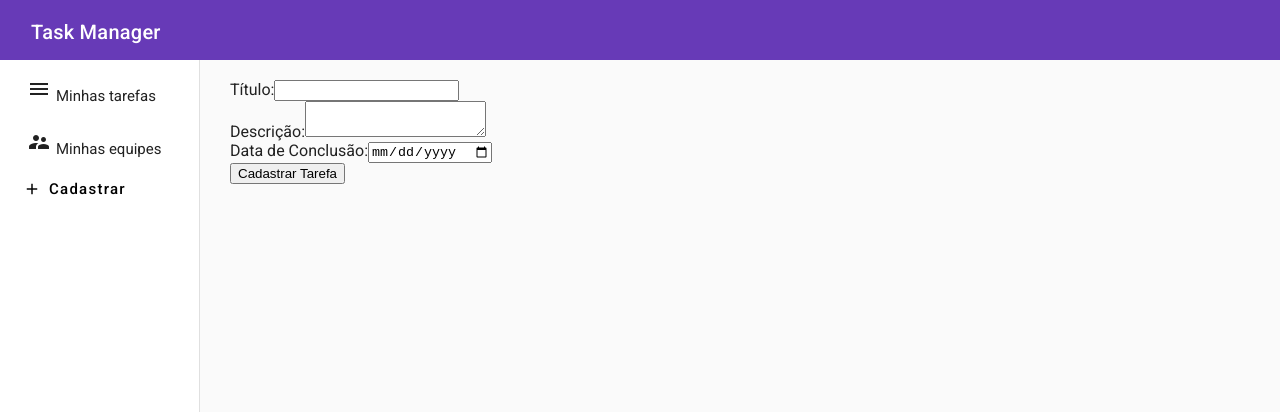
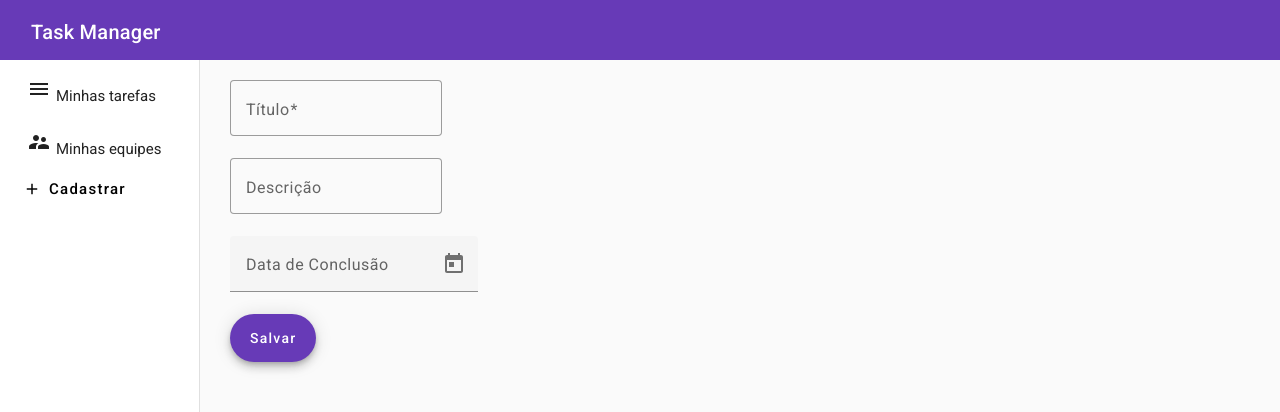
Before and after one commit to ritadecassiads/task_angular, an Angular app in the folder task-front/: page /pages/tarefa/cadastrar in a window 1280 px wide. Shown: the top 412 px of the page. Built offline with nearby package versions, Linux system fonts and the light colour scheme.

Commit message:
inclusao da service

```diff
--- a/task-front/src/app/app-routing.module.ts
+++ b/task-front/src/app/app-routing.module.ts
@@ -18,6 +18,10 @@ const routes: Routes = [
     component: TarefaCadastrarComponent
   },
   {
+    path: "pages/tarefa/editar/:id",
+    component: TarefaCadastrarComponent
+  },
+  {
     path: "pages/equipe/listar",
     component: EquipeListarComponent
   }
--- a/task-front/src/app/pages/tarefa/tarefa-cadastrar/tarefa-cadastrar.component.html
+++ b/task-front/src/app/pages/tarefa/tarefa-cadastrar/tarefa-cadastrar.component.html
@@ -1,18 +1,29 @@
-<form (ngSubmit)="cadastrarTarefa(tarefa)" class="cadastro-tarefa">
-    <div>
-      <label for="titulo">Título:</label>
-      <input type="text" id="titulo" name="titulo" required [(ngModel)]="tarefa.titulo">
-    </div>
+<div class="cadastro-tarefa">
 
-    <div>
-      <label for="descricao">Descrição:</label>
-      <textarea id="descricao" name="descricao" required [(ngModel)]="tarefa.descricao"></textarea>
-    </div>
+  <div>
+    <mat-form-field appearance="outline">
+      <mat-label>Título</mat-label>
+      <input matInput name="titulo" required [(ngModel)]="tarefa.titulo" placeholder="Placeholder">
+    </mat-form-field>
+  </div>
 
-    <div>
-      <label for="concluirEm">Data de Conclusão:</label>
-      <input type="date" id="concluirEm" name="concluirEm" required [(ngModel)]="tarefa.concluirEm">
-    </div>
+  <div>
+    <mat-form-field appearance="outline">
+      <mat-label>Descrição</mat-label>
+      <input matInput name="titulo" name="descricao" [(ngModel)]="tarefa.descricao" placeholder="Placeholder">
+    </mat-form-field>
+  </div>
 
-    <button type="submit">Cadastrar Tarefa</button>
-</form>
+  <mat-form-field>
+    <mat-label>Data de Conclusão</mat-label>
+    <input matInput [matDatepicker]="picker" name="concluirEm" [(ngModel)]="tarefa.concluirEm">
+    <mat-datepicker-toggle matIconSuffix [for]="picker"></mat-datepicker-toggle>
+    <mat-datepicker #picker></mat-datepicker>
+  </mat-form-field>
+
+  <div>
+    <button mat-fab extended color="primary" routerLink="" (click)="salvarTarefa()" type="submit">
+      {{ tarefa.tarefaId ? 'Editar' : 'Salvar' }}
+    </button>
+  </div>
+</div>
--- a/task-front/src/app/pages/tarefa/tarefa-cadastrar/tarefa-cadastrar.component.ts
+++ b/task-front/src/app/pages/tarefa/tarefa-cadastrar/tarefa-cadastrar.component.ts
@@ -1,6 +1,7 @@
-import { HttpClient } from "@angular/common/http";
 import { Component } from "@angular/core";
 import { Tarefa } from "src/app/models/tarefa.model";
+import { TarefaService } from "src/app/services/tarefa.service";
+import { ActivatedRoute } from "@angular/router";
 
 @Component({
   selector: "app-tarefa-cadastrar",
@@ -8,7 +9,7 @@ import { Tarefa } from "src/app/models/tarefa.model";
   styleUrls: ["./tarefa-cadastrar.component.css"],
 })
 export class TarefaCadastrarComponent {
-  constructor(private client: HttpClient) {}
+  constructor(private tarefaService: TarefaService, private route: ActivatedRoute) {}
 
   tarefa: Tarefa = {
     titulo: "",
@@ -16,29 +17,63 @@ export class TarefaCadastrarComponent {
     concluirEm: undefined,
   };
 
-  cadastrarTarefa(tarefa: Tarefa) {
-    const apiUrl = "https://localhost:7213/tarefa/cadastrar";
-    this.validaData();
+  ngOnInit() {
+    this.route.params.subscribe((params) => {
+      // pego o id que vem na url para edição
+      const tarefaId = +params["id"];
+      if (tarefaId) {
+        console.log("ID da tarefa:", tarefaId);
 
-    this.client.post(apiUrl, tarefa).subscribe({
-      next: (response) => {
-        alert("Tarefa cadastrada com sucesso!")
-        console.log("Tarefa cadastrada com sucesso!", response);
-        // Adicione qualquer outra lógica que você deseja após o cadastro
-      },
-      error: (error) => {
-        console.error("Erro ao cadastrar tarefa:", error);
-        // Adicione tratamento de erro, se necessário
-      },
+        // busco a tarefa para preencher os campos
+        this.buscarTarefaPorId(tarefaId);
+      }
     });
   }
 
-  validaData() {
-    // se o campo "concluirEm" estiver vazio, defino a data daqui a 7 dias
-    if (!this.tarefa.concluirEm) {
-      const dataDaquiA7Dias = new Date();
-      dataDaquiA7Dias.setDate(dataDaquiA7Dias.getDate() + 7);
-      this.tarefa.concluirEm = dataDaquiA7Dias;
+  buscarTarefaPorId(tarefaId: number) {
+    this.tarefaService.getTarefaPorId(tarefaId).subscribe((tarefa) => {
+      this.tarefa = tarefa;
+    });
+  }
+
+  salvarTarefa() {
+    if (this.tarefa.titulo === "") {
+      alert("Não foi possivel cadastrar tarefa!");
+    } else {
+      if (this.tarefa.tarefaId == null) {
+        try {
+          if (this.tarefa.concluirEm != null) {
+            this.formataData(this.tarefa.concluirEm);
+          }
+          this.tarefaService.salvarTarefa(this.tarefa);
+          alert("Tarefa salva com sucesso!");
+        } catch (error) {
+          console.log("Erro ao salvar tarefa: ", error);
+          alert("Ocorreu um erro ao salvar tarefa!");
+        }
+      } else {
+        this.editarTarefa();
+      }
     }
   }
+
+  editarTarefa() {
+    try {
+      this.tarefaService.editarTarefa(this.tarefa);
+      alert("Tarefa editada com sucesso!");
+    } catch (error) {
+      console.log("Erro ao editar tarefa: ", error);
+      alert("Ocorreu um erro ao editar tarefa!");
+    }
+  }
+
+  formataData(date: Date) {
+    const data = new Date(date);
+    const timezoneOffset = data.getTimezoneOffset();
+    const dataUTC = new Date(data.getTime() + timezoneOffset * 60 * 1000);
+    const dataFormatada = dataUTC.toISOString();
+    this.tarefa.concluirEm = new Date(dataFormatada);
+
+    console.log("converteu a data", this.tarefa.concluirEm);
+  }
 }
--- a/task-front/src/app/pages/tarefa/tarefa-listar/tarefa-listar.component.html
+++ b/task-front/src/app/pages/tarefa/tarefa-listar/tarefa-listar.component.html
@@ -3,11 +3,18 @@
         <mat-card>
             <mat-card-header>
                 <mat-card-title>{{ tarefa.titulo }}</mat-card-title>
-                <mat-card-subtitle>{{ tarefa.descricao }}</mat-card-subtitle>
+                <mat-card-subtitle *ngIf="tarefa.descricao != ''">
+                    Descrição: {{ tarefa.descricao }}
+                </mat-card-subtitle>
+                <mat-card-subtitle *ngIf="tarefa.concluirEm != null" >
+                    Concluir em: {{ tarefa.concluirEm | date : "dd/MM/yyyy"}}
+                </mat-card-subtitle>
             </mat-card-header>
 
             <mat-card-actions align="end">
-                <button mat-button>EDIT</button>
+                <button mat-button [routerLink]="['/pages/tarefa/editar', tarefa.tarefaId]">
+                    <mat-icon class="mat-primary">edit</mat-icon>
+                </button>
                 <button color="primary" mat-button (click)="excluirTarefa(tarefa.tarefaId)">
                     <mat-icon role="img" class="mat-icon notranslate material-icons mat-ligature-font"
                         data-mat-icon-type="font">delete</mat-icon>
--- a/task-front/src/app/pages/tarefa/tarefa-listar/tarefa-listar.component.ts
+++ b/task-front/src/app/pages/tarefa/tarefa-listar/tarefa-listar.component.ts
@@ -1,6 +1,7 @@
 import { HttpClient, HttpErrorResponse } from "@angular/common/http";
 import { Component, OnInit } from "@angular/core";
 import { Tarefa } from "src/app/models/tarefa.model";
+import { TarefaService } from "src/app/services/tarefa.service";
 
 @Component({
   selector: "app-tarefa-listar",
@@ -8,22 +9,17 @@ import { Tarefa } from "src/app/models/tarefa.model";
   styleUrls: ["./tarefa-listar.component.css"],
 })
 export class TarefaListarComponent implements OnInit {
-  constructor(private client: HttpClient) {
-    // sempre utilizar o HttpClient para fazer requisições e utilizar ele no construtor
-  }
+  constructor(private client: HttpClient, private tarefaService: TarefaService) { }
 
-  tarefas: Tarefa[] = []; // Variável para armazenar as tarefas da API e se comunicar com o html
+  tarefas: Tarefa[] = [];
 
   ngOnInit(): void {
-    // automaticamente carregado sempre que o componente for renderizado
-
-    // ja digo que o get vai retornar um array de Tarefa
     this.client
       .get<Tarefa[]>("https://localhost:7213/tarefa/listar")
       .subscribe({
         //
         next: (tarefas) => {
-          this.tarefas = tarefas; // Armazena as tarefas recebidos na variavel que vai pro html
+          this.tarefas = tarefas;
           console.table(tarefas);
         },
         error: (error: HttpErrorResponse) => {
@@ -32,22 +28,15 @@ export class TarefaListarComponent implements OnInit {
       });
   }
 
-  editarTarefa(tarefa: Tarefa, id?: number){
-
-  }
-
   excluirTarefa(id?: number) {
-    const apiUrl = `https://localhost:7213/tarefa/deletar/${id}`; // Substitua pela URL correta da sua API
-
-    this.client.delete(apiUrl).subscribe(
-        (response) => {
-          alert("Item excluído com sucesso");
-          // Adicione qualquer lógica adicional após a exclusão
-        },
-        (error) => {
-          console.error("Erro ao excluir o item", error);
-          // Adicione tratamento de erro, se necessário
-        }
-      );
+    try {
+      if (id != null) {
+        this.tarefaService.excluirTarefa(id);
+        alert("Tarefa excluida com sucesso!")
+        window.location.reload();
+      }
+    } catch (error) {
+      alert("Ocorreu um erro ao excluir a tarefa")
+    }
   }
 }
--- /dev/null
+++ b/task-front/src/app/services/tarefa.service.ts
@@ -0,0 +1,79 @@
+import { Tarefa } from "src/app/models/tarefa.model";
+import { HttpClient } from "@angular/common/http";
+import { Injectable, OnInit } from "@angular/core";
+
+@Injectable({
+  providedIn: "root",
+})
+export class TarefaService {
+  constructor(private client: HttpClient) {}
+
+  private apiUrl = "https://localhost:7213/tarefa";
+  public tarefas: Tarefa[] = [];
+
+  salvarTarefa(tarefa: Tarefa) {
+    this.setaDataDaquiASeteDias(tarefa);
+
+    this.client.post(`${this.apiUrl}/cadastrar`, tarefa).subscribe({
+      next: (response) => {
+        console.log("Serviço: Tarefa cadastrada!", response);
+      },
+      error: (error) => {
+        console.error("Erro ao cadastrar tarefa:", error);
+      },
+    });
+  }
+
+  listarTarefas(): Tarefa[] {
+    this.client.get<Tarefa[]>(`${this.apiUrl}/listar`).subscribe({
+      next: (tarefas) => {
+        console.table(tarefas);
+        this.tarefas = tarefas;
+      },
+      error: (error) => {
+        console.error("Ocorreu um erro ao listar as tarefas:", error);
+        return error;
+      },
+    });
+    return this.tarefas;
+  }
+
+  editarTarefa(tarefa: Tarefa) {
+    this.client
+      .put(`${this.apiUrl}/atualizar/${tarefa.tarefaId}`, tarefa)
+      .subscribe({
+        next: (response) => {
+          console.log("Serviço: Tarefa editada!", tarefa);
+        },
+        error: (error) => {
+          console.error("Erro ao editar tarefa:", error);
+        },
+      });
+  }
+
+  excluirTarefa(id: number) {
+    this.client.delete(`${this.apiUrl}/excluir/${id}`).subscribe(
+      (response) => {
+        console.log("Serviço: Item excluído!");
+      },
+      (error) => {
+        console.error("Erro ao excluir o item", error);
+      }
+    );
+  }
+
+  getTarefaPorId(id: number) {
+    return this.client.get<Tarefa>(`${this.apiUrl}/buscar/${id}`);
+  }
+
+  setaDataDaquiASeteDias(tarefa: Tarefa) {
+    // se o campo "concluirEm" estiver vazio, defino a data daqui a 7 dias
+    if (!tarefa.concluirEm) {
+      const dataDaquiA7Dias = new Date();
+      dataDaquiA7Dias.setDate(dataDaquiA7Dias.getDate() + 7);
+      tarefa.concluirEm = dataDaquiA7Dias;
+      return tarefa.concluirEm;
+    }
+    return;
+  }
+}
```
Also changed, not shown: task-front/src/app/app.module.ts (+8 -1 lines).
